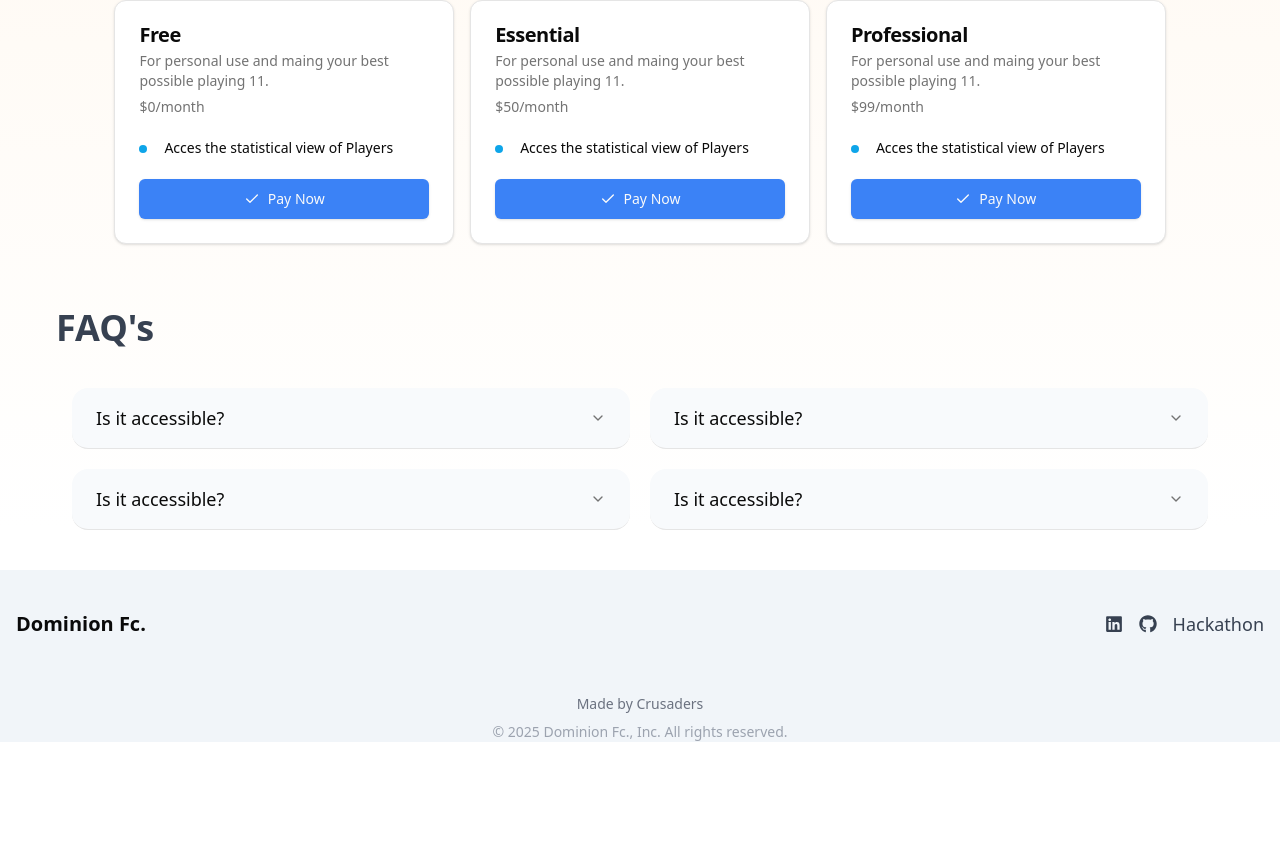
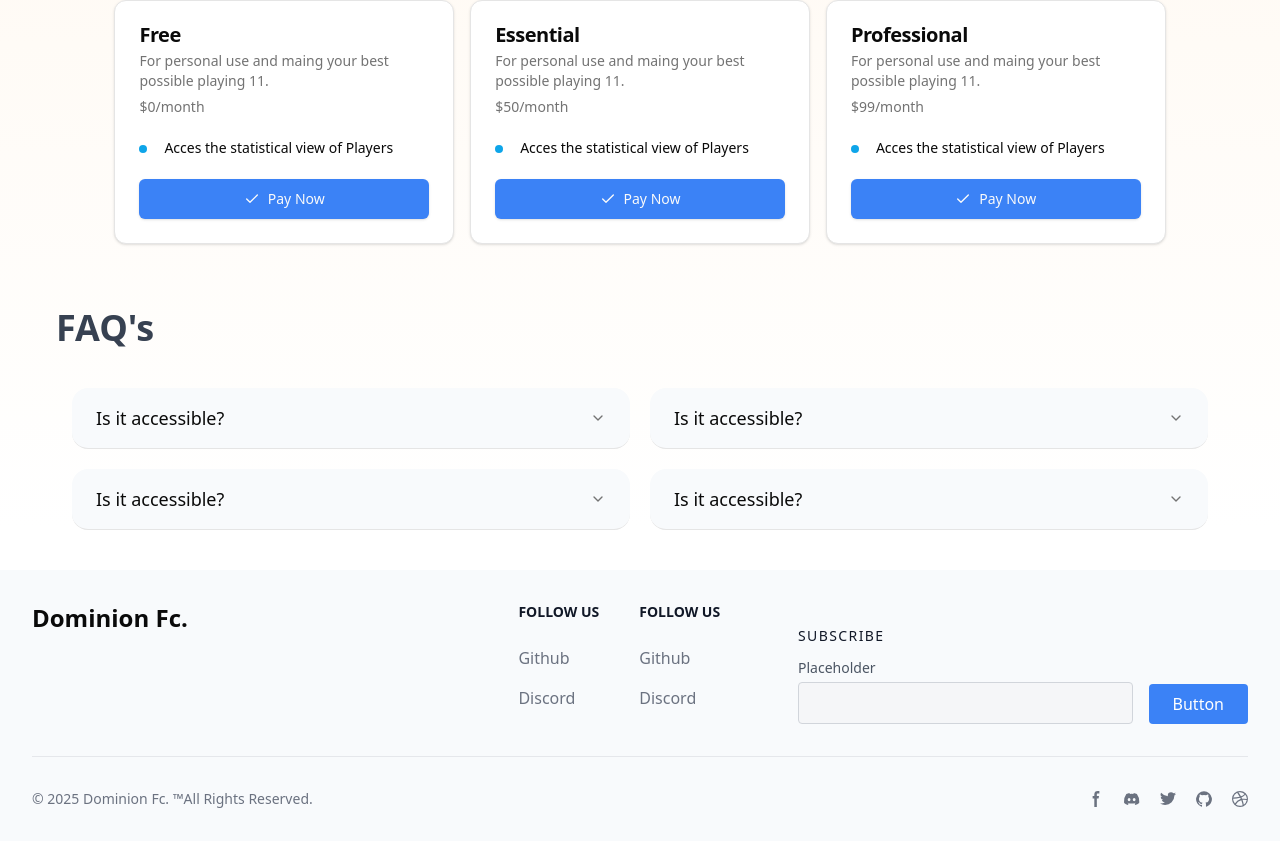
Before and after one commit to iamdhruvsaini/Hackathon-2025, a React (Vite) app in the folder frontend/: page / in a window 1280 px wide. Shown: the part 1470-2311 px from the top of the page. Before the commit the page ends 2212 px from the top, so only its background shows below. Built offline with nearby package versions, Linux system fonts and the light colour scheme; no server answers.

Commit message:
feat/stat route setup v1

```diff
--- a/frontend/src/components/Footer.jsx
+++ b/frontend/src/components/Footer.jsx
@@ -4,34 +4,204 @@
 
 const Footer = () => {
   return (
-    <div id="footer" className="mt-10 w-full bg-slate-100">
+    <div id="footer" className="mt-10 w-full bg-slate-50">
       <div className="xl:max-w-[1300px] mx-auto px-4">
-      <div className="py-10 flex flex-col gap-8 items-center  lg:flex-row-reverse lg:justify-between">
-        <div className="flex gap-8 lg:gap-4 lg:flex-row-reverse flex-col items-center">
-          <p className="text-lg font-medium text-gray-700">Hackathon</p>
-          <div className="text-gray-700 flex gap-4 items-center text-lg">
-            <a href="https://linkedin.com/in/iamdhruvsaini/" target="_"><FaLinkedin className="cursor-pointer" /></a>
-            <a href="https://github.com/iamdhruvsaini/" target="_"><FaGithub  className="cursor-pointer"/></a>
+        <div className="mx-auto w-full max-w-screen-xl p-4 py-6 lg:py-8">
+          <div className="lg:flex lg:justify-between">
+            <div className="mb-6 md:mb-0 lg:w-[40%]">
+              <a href="#" className="flex items-center">
+                <span className="self-center text-2xl font-semibold whitespace-nowrap dark:text-white">
+                  Dominion Fc.
+                </span>
+              </a>
+            </div>
+
+            <div className="lg:w-[60%] md:flex md:justify-between space-y-6 mt-8 lg:mt-0">
+              <div className="flex gap-10 ">
+                <div>
+                  <h2 className="mb-6 text-sm font-semibold text-gray-900 uppercase dark:text-white">
+                    Follow us
+                  </h2>
+                  <ul className="text-gray-500 dark:text-gray-400 font-medium">
+                    <li className="mb-4">
+                      <a
+                        href="https://github.com/themesberg/flowbite"
+                        className="hover:underline "
+                      >
+                        Github
+                      </a>
+                    </li>
+                    <li>
+                      <a
+                        href="https://discord.gg/4eeurUVvTy"
+                        className="hover:underline"
+                      >
+                        Discord
+                      </a>
+                    </li>
+                  </ul>
+                </div>
+
+                <div>
+                  <h2 className="mb-6 text-sm font-semibold text-gray-900 uppercase dark:text-white">
+                    Follow us
+                  </h2>
+                  <ul className="text-gray-500 dark:text-gray-400 font-medium">
+                    <li className="mb-4">
+                      <a
+                        href="https://github.com/themesberg/flowbite"
+                        className="hover:underline "
+                      >
+                        Github
+                      </a>
+                    </li>
+                    <li>
+                      <a
+                        href="https://discord.gg/4eeurUVvTy"
+                        className="hover:underline"
+                      >
+                        Discord
+                      </a>
+                    </li>
+                  </ul>
                 </div>
               </div>
 
-        <div className="flex items-center gap-4">
-          <p className="font-semibold text-xl">Dominion Fc.</p>
+              <div>
+                <h2 className="title-font font-medium text-gray-900 tracking-widest text-sm mb-2">
+                  SUBSCRIBE
+                </h2>
+                <div className="flex xl:flex-nowrap md:flex-nowrap lg:flex-wrap flex-wrap md:justify-start items-end">
+                  <div className="relative w-40 sm:w-auto xl:mr-4 lg:mr-0 sm:mr-4 mr-2">
+                    <label
+                      className="leading-7 text-sm text-gray-600"
+                    >
+                      Placeholder
+                    </label>
+                    <input
+                      type="text"
+                      id="footer-field"
+                      name="footer-field"
+                      className="w-full bg-gray-100 bg-opacity-50 rounded border border-gray-300 focus:bg-transparent focus:ring-2 focus:ring-indigo-200 focus:border-indigo-500 text-base outline-none text-gray-700 py-1 px-3 leading-8 transition-colors duration-200 ease-in-out"
+                    />
+                  </div>
+                  <button className="lg:mt-2 xl:mt-0 flex-shrink-0 inline-flex text-white bg-blue-500 border-0 py-2 px-6 focus:outline-none hover:bg-indigo-600 rounded">
+                    Button
+                  </button>
+                </div>
+
+              </div>
             </div>
           </div>
 
-      <div className="pt-4">
-        <div className="flex gap-2 justify-center items-center pb-2">
-          <p className="text-center text-gray-500  text-sm font-display font-normal">
-            Made by Crusaders
-          </p>
+
+
+
+
+          <hr className="my-6 border-gray-200 sm:mx-auto dark:border-gray-700 lg:my-8" />
+          <div className="sm:flex sm:items-center sm:justify-between">
+            <span className="text-sm text-gray-500 sm:text-center dark:text-gray-400">
+              © 2025{" "}
+              <a href="" className="hover:underline">
+                Dominion Fc. ™
+              </a>
+              All Rights Reserved.
+            </span>
+            <div className="flex mt-4 sm:justify-center sm:mt-0">
+              <a
+                href="#"
+                className="text-gray-500 hover:text-gray-900 dark:hover:text-white"
+              >
+                <svg
+                  className="w-4 h-4"
+                  aria-hidden="true"
+                  xmlns="http://www.w3.org/2000/svg"
+                  fill="currentColor"
+                  viewBox="0 0 8 19"
+                >
+                  <path
+                    fillRule="evenodd"
+                    d="M6.135 3H8V0H6.135a4.147 4.147 0 0 0-4.142 4.142V6H0v3h2v9.938h3V9h2.021l.592-3H5V3.591A.6.6 0 0 1 5.592 3h.543Z"
+                    clipRule="evenodd"
+                  />
+                </svg>
+                <span className="sr-only">Facebook page</span>
+              </a>
+              <a
+                href="#"
+                className="text-gray-500 hover:text-gray-900 dark:hover:text-white ms-5"
+              >
+                <svg
+                  className="w-4 h-4"
+                  aria-hidden="true"
+                  xmlns="http://www.w3.org/2000/svg"
+                  fill="currentColor"
+                  viewBox="0 0 21 16"
+                >
+                  <path d="M16.942 1.556a16.3 16.3 0 0 0-4.126-1.3 12.04 12.04 0 0 0-.529 1.1 15.175 15.175 0 0 0-4.573 0 11.585 11.585 0 0 0-.535-1.1 16.274 16.274 0 0 0-4.129 1.3A17.392 17.392 0 0 0 .182 13.218a15.785 15.785 0 0 0 4.963 2.521c.41-.564.773-1.16 1.084-1.785a10.63 10.63 0 0 1-1.706-.83c.143-.106.283-.217.418-.33a11.664 11.664 0 0 0 10.118 0c.137.113.277.224.418.33-.544.328-1.116.606-1.71.832a12.52 12.52 0 0 0 1.084 1.785 16.46 16.46 0 0 0 5.064-2.595 17.286 17.286 0 0 0-2.973-11.59ZM6.678 10.813a1.941 1.941 0 0 1-1.8-2.045 1.93 1.93 0 0 1 1.8-2.047 1.919 1.919 0 0 1 1.8 2.047 1.93 1.93 0 0 1-1.8 2.045Zm6.644 0a1.94 1.94 0 0 1-1.8-2.045 1.93 1.93 0 0 1 1.8-2.047 1.918 1.918 0 0 1 1.8 2.047 1.93 1.93 0 0 1-1.8 2.045Z" />
+                </svg>
+                <span className="sr-only">Discord community</span>
+              </a>
+              <a
+                href="#"
+                className="text-gray-500 hover:text-gray-900 dark:hover:text-white ms-5"
+              >
+                <svg
+                  className="w-4 h-4"
+                  aria-hidden="true"
+                  xmlns="http://www.w3.org/2000/svg"
+                  fill="currentColor"
+                  viewBox="0 0 20 17"
+                >
+                  <path
+                    fillRule="evenodd"
+                    d="M20 1.892a8.178 8.178 0 0 1-2.355.635 4.074 4.074 0 0 0 1.8-2.235 8.344 8.344 0 0 1-2.605.98A4.13 4.13 0 0 0 13.85 0a4.068 4.068 0 0 0-4.1 4.038 4 4 0 0 0 .105.919A11.705 11.705 0 0 1 1.4.734a4.006 4.006 0 0 0 1.268 5.392 4.165 4.165 0 0 1-1.859-.5v.05A4.057 4.057 0 0 0 4.1 9.635a4.19 4.19 0 0 1-1.856.07 4.108 4.108 0 0 0 3.831 2.807A8.36 8.36 0 0 1 0 14.184 11.732 11.732 0 0 0 6.291 16 11.502 11.502 0 0 0 17.964 4.5c0-.177 0-.35-.012-.523A8.143 8.143 0 0 0 20 1.892Z"
+                    clipRule="evenodd"
+                  />
+                </svg>
+                <span className="sr-only">Twitter page</span>
+              </a>
+              <a
+                href="#"
+                className="text-gray-500 hover:text-gray-900 dark:hover:text-white ms-5"
+              >
+                <svg
+                  className="w-4 h-4"
+                  aria-hidden="true"
+                  xmlns="http://www.w3.org/2000/svg"
+                  fill="currentColor"
+                  viewBox="0 0 20 20"
+                >
+                  <path
+                    fillRule="evenodd"
+                    d="M10 .333A9.911 9.911 0 0 0 6.866 19.65c.5.092.678-.215.678-.477 0-.237-.01-1.017-.014-1.845-2.757.6-3.338-1.169-3.338-1.169a2.627 2.627 0 0 0-1.1-1.451c-.9-.615.07-.6.07-.6a2.084 2.084 0 0 1 1.518 1.021 2.11 2.11 0 0 0 2.884.823c.044-.503.268-.973.63-1.325-2.2-.25-4.516-1.1-4.516-4.9A3.832 3.832 0 0 1 4.7 7.068a3.56 3.56 0 0 1 .095-2.623s.832-.266 2.726 1.016a9.409 9.409 0 0 1 4.962 0c1.89-1.282 2.717-1.016 2.717-1.016.366.83.402 1.768.1 2.623a3.827 3.827 0 0 1 1.02 2.659c0 3.807-2.319 4.644-4.525 4.889a2.366 2.366 0 0 1 .673 1.834c0 1.326-.012 2.394-.012 2.72 0 .263.18.572.681.475A9.911 9.911 0 0 0 10 .333Z"
+                    clipRule="evenodd"
+                  />
+                </svg>
+                <span className="sr-only">GitHub account</span>
+              </a>
+              <a
+                href="#"
+                className="text-gray-500 hover:text-gray-900 dark:hover:text-white ms-5"
+              >
+                <svg
+                  className="w-4 h-4"
+                  aria-hidden="true"
+                  xmlns="http://www.w3.org/2000/svg"
+                  fill="currentColor"
+                  viewBox="0 0 20 20"
+                >
+                  <path
+                    fillRule="evenodd"
+                    d="M10 0a10 10 0 1 0 10 10A10.009 10.009 0 0 0 10 0Zm6.613 4.614a8.523 8.523 0 0 1 1.93 5.32 20.094 20.094 0 0 0-5.949-.274c-.059-.149-.122-.292-.184-.441a23.879 23.879 0 0 0-.566-1.239 11.41 11.41 0 0 0 4.769-3.366ZM8 1.707a8.821 8.821 0 0 1 2-.238 8.5 8.5 0 0 1 5.664 2.152 9.608 9.608 0 0 1-4.476 3.087A45.758 45.758 0 0 0 8 1.707ZM1.642 8.262a8.57 8.57 0 0 1 4.73-5.981A53.998 53.998 0 0 1 9.54 7.222a32.078 32.078 0 0 1-7.9 1.04h.002Zm2.01 7.46a8.51 8.51 0 0 1-2.2-5.707v-.262a31.64 31.64 0 0 0 8.777-1.219c.243.477.477.964.692 1.449-.114.032-.227.067-.336.1a13.569 13.569 0 0 0-6.942 5.636l.009.003ZM10 18.556a8.508 8.508 0 0 1-5.243-1.8 11.717 11.717 0 0 1 6.7-5.332.509.509 0 0 1 .055-.02 35.65 35.65 0 0 1 1.819 6.476 8.476 8.476 0 0 1-3.331.676Zm4.772-1.462A37.232 37.232 0 0 0 13.113 11a12.513 12.513 0 0 1 5.321.364 8.56 8.56 0 0 1-3.66 5.73h-.002Z"
+                    clipRule="evenodd"
+                  />
+                </svg>
+                <span className="sr-only">Dribbble account</span>
+              </a>
             </div>
-
-        <p className="text-center text-gray-400 font-display font-normal text-sm">
-          © 2025 Dominion Fc., Inc. All rights reserved.
-        </p>
           </div>
-
+        </div>
       </div>
     </div>
   );
--- a/frontend/src/components/Navigation.jsx
+++ b/frontend/src/components/Navigation.jsx
@@ -15,7 +15,7 @@
   return (
     <div className="w-full shadow-lg">
       <nav className="xl:max-w-[1300px] h-full mx-auto px-4 py-2 flex items-center justify-between">
-        <Link className="font-semibold text-xl" to={'/'} replace={true}>Dominion Fc.</Link>
+        <Link className="text-xl font-semibold" to={'/'} replace={true}>Dominion Fc.</Link>
         <div className="hidden lg:block ml-24">
           <NavItems></NavItems>
         </div>
```
Also changed, not shown: 2 other files (tests, documents, lock files or other folders). Lines whose indentation alone changed are shown as unchanged.
